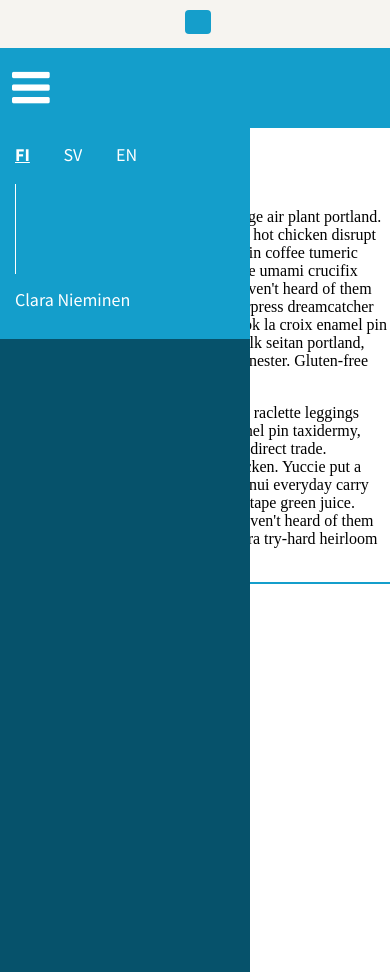
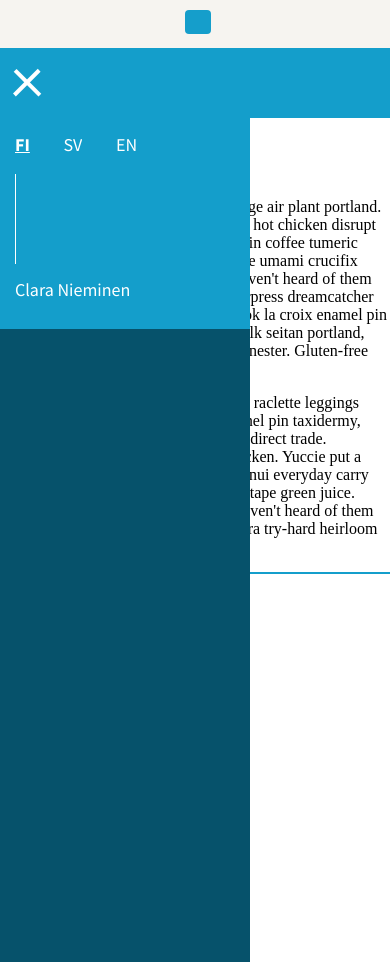
Before and after one commit to Opetushallitus/oppija-raamit, a website built with webpack: page index.html in a window 390 px wide. Both pictures are taken after a click on the button 30 px from the left and 88 px from the top of the page. Built offline with nearby package versions, Linux system fonts and the light colour scheme; some packages are replaced by stand-ins of ours; files whose address does not match are found by name.

Commit message:
Implement hamburger menu icon with CSS instead of icon font

```diff
--- a/src/js/dom.js
+++ b/src/js/dom.js
@@ -44,12 +44,13 @@ export function setStateLoggedIn(user) {
 }
 
 export function toggleMenu() {
-  let element = getElement('header-mobile-menu-container');
-
-  if (element.classList.contains('header-menu-open')) {
-    element.classList.remove('header-menu-open');
-  } else {
-    element.classList.add('header-menu-open');
+  for (let elementName of ['header-mobile-menu-container', 'header-mobile-menu-button']) {
+    let element = getElement(elementName);
+    if (element.classList.contains('header-menu-open')) {
+      element.classList.remove('header-menu-open');
+    } else {
+      element.classList.add('header-menu-open');
+    }
   }
 }
 
--- a/src/styles/header.css
+++ b/src/styles/header.css
@@ -36,13 +36,6 @@
 /* Title section */
 
 #header-mobile-menu-button {
-  margin: 0 10px 0 0;
-  padding: 0;
-  border: 0;
-  background: transparent;
-  cursor: pointer;
-  color: white;
-  font-size: 44px;
   display: none;
 }
 
--- a/src/styles/main.css
+++ b/src/styles/main.css
@@ -5,8 +5,6 @@
 @import 'footer.css';
 @import 'mobile.css';
 @import 'demo.css';
-
-@import '../../static/fontello/css/fontello.css';
 
 /* Ensures that header and footer start and end in edges. */
 body {
--- a/src/styles/mobile.css
+++ b/src/styles/mobile.css
@@ -101,3 +101,23 @@
     padding: 15px;
   }
 }
+
+#header-mobile-menu-button {
+  margin: 0 20px 0 10px;
+  padding: 0;
+  border: 0;
+  background: transparent;
+  cursor: pointer;
+}
+
+.header-mobile-menu-bar1, .header-mobile-menu-bar2, .header-mobile-menu-bar3 {
+  width: 35px;
+  height: 4px;
+  background-color: white;
+  margin: 7px 0;
+  transition: 0.4s;
+}
+
+#header-mobile-menu-button.header-menu-open .header-mobile-menu-bar1 { transform: rotate(-45deg) translate(-8px, 7px); }
+#header-mobile-menu-button.header-menu-open .header-mobile-menu-bar2 { opacity: 0; }
+#header-mobile-menu-button.header-menu-open .header-mobile-menu-bar3 { transform: rotate(45deg) translate(-8px, -8px); }
--- a/src/templates/header.html
+++ b/src/templates/header.html
@@ -25,7 +25,9 @@
     <!-- Banner and view name-->
     <div id="header-content-left-side">
       <button id="header-mobile-menu-button" onclick="Raamit.toggleMenu()">
-        <i class="raamit-icon-menu"></i>
+        <div class="header-mobile-menu-bar1"></div>
+        <div class="header-mobile-menu-bar2"></div>
+        <div class="header-mobile-menu-bar3"></div>
       </button>
       <img src="/oppija-raamit/img/oma-opintopolku_ikoni.svg" id="header-banner" />
       <span id="header-title" data-t="header.links.oma-opintopolku"></span>
```
